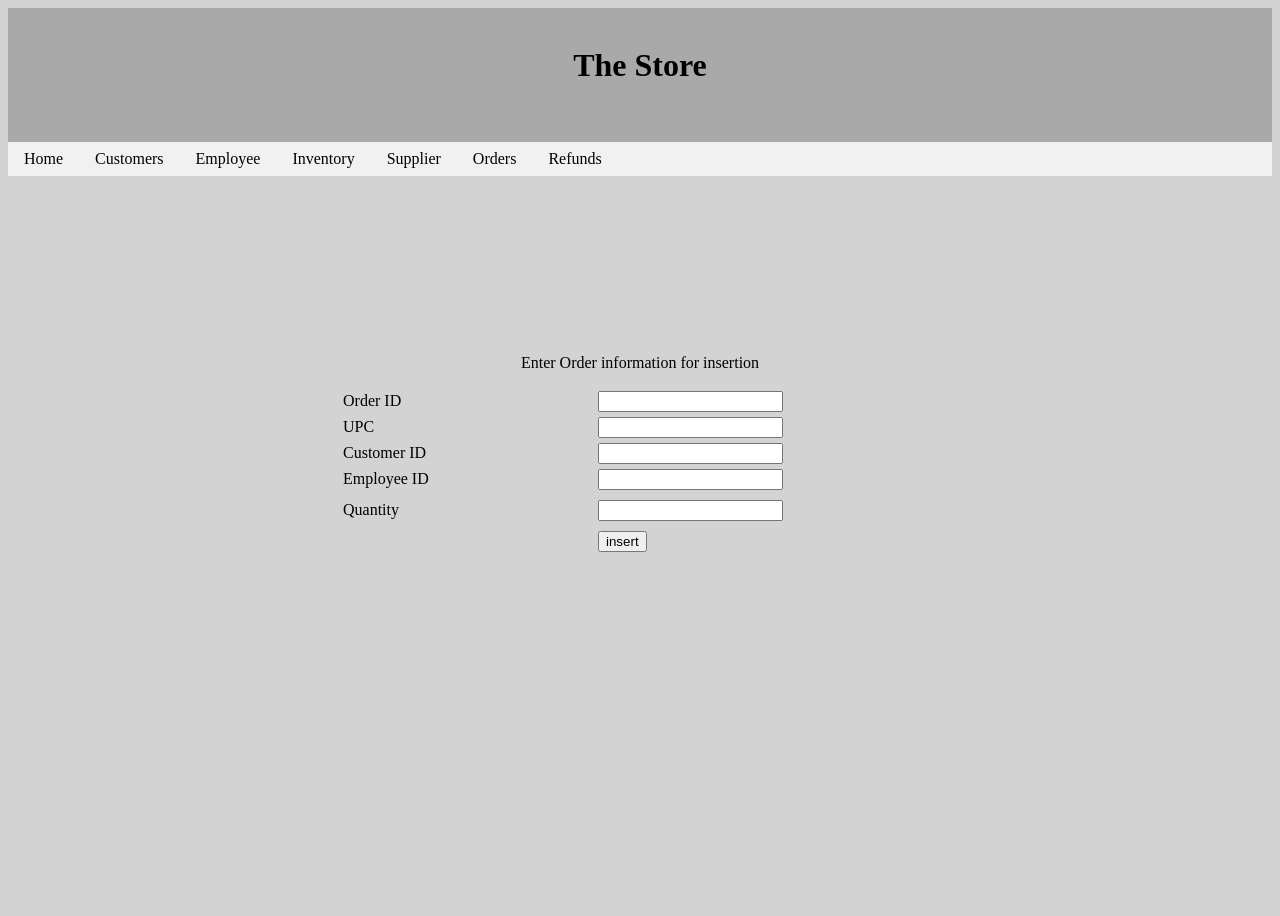
After one commit to HaydenMoore/database-design-group-3, a PHP site: page /order_insert.php in a window 1280 px wide. The commit adds this page. Run offline with PHP 8.4, Linux system fonts and the light colour scheme.

Commit message:
added order insert

```diff
--- /dev/null
+++ b/order_insert.php
@@ -0,0 +1,112 @@
+<!DOCTYPE html>
+<html>
+<body >
+<div align="center">
+<?php include('Navigation.html'); ?>
+<br>
+	<head>
+      <title>Insert Record in Inventory Table</title>
+	  <link rel="stylesheet" href="main.css">
+	</head>
+<br><br><br><br>
+
+	<?php
+		require("public_html/tableshow.php");
+		require("public_html/dbconnect.php");
+
+         if(isset($_POST['add'])) {
+
+            $i_orderID = $_POST['i_orderID'];
+            $i_UPC = $_POST['i_UPC'];
+            $i_customerID = $_POST['i_customerID'];
+            $i_employeeID = $_POST['i_employeeID'];
+            $i_quanity = $_POST['i_quanity'];
+
+
+            $sql = "INSERT INTO Orders ".
+               "(order_ID, UPC, customer_id, employee_id, quanity) "."VALUES ".
+               "('$i_orderID','$i_UPC','$i_customerID', '$i_employeeID', '$i_quanity')";
+
+            $retval = mysqli_query($conn, $sql);
+
+            if(! $retval ) {
+               die('Could not enter data: ' . mysqli_error($conn));
+            }
+
+            echo "Entered data successfully\n";
+             $sql = "update Inventory set quantity=quantity-($i_quanity) where UPC = "."($i_UPC)";
+
+             $retval = mysqli_query($conn, $sql);
+
+             if(! $retval ) {
+                 die('Could not enter data: ' . mysqli_error($conn));
+             }
+
+			echo " <br> Order table after insertion <br>";
+			show_orders($conn);
+
+            mysqli_close($conn);
+         }
+		 else if(isset($_POST['show'])){
+
+			 show_inventory($conn);
+		 }
+
+		 else {
+      ?>
+	  <br><br><br><br>
+     <p>Enter Order information for insertion <br> </p>
+      <form method = "post" action = "<?php $_PHP_SELF ?>">
+         <table width = "600" border = "0" cellspacing = "1" cellpadding = "2">
+            <tr>
+               <td width = "250">Order ID</td>
+               <td>
+                  <input name = "i_orderID" type = "text" id = "i_orderID">
+               </td>
+            </tr>
+
+            <tr>
+               <td width = "250">UPC</td>
+               <td>
+                  <input name = "i_UPC" type = "text" id = "i_UPC">
+               </td>
+            </tr>
+
+            <tr>
+               <td width = "250">Customer ID</td>
+               <td>
+                  <input name = "i_customerID" type = "text" id = "i_customerID">
+               </td>
+            </tr>
+
+            <tr>
+               <td width = "250">Employee ID</td>
+               <td> <input name="i_employeeID" type= "text" id = "i_employeeID"> </td>
+            </tr>
+            <tr>
+               <td width = "250"></td>
+               <td> </td>
+            </tr>
+
+            <tr>
+                <td width = "250">Quantity</td>
+                <td> <input name="i_quanity" type= "text" id = "i_quanity"> </td>
+            </tr>
+            <tr>
+                <td width = "250"></td>
+                <td> </td>
+            </tr>
+
+            <tr>
+               <td width = "250"> </td>
+               <td>
+                  <input name = "add" type = "submit" id = "add"  value = "insert">
+               </td>
+            </tr>
+		</table>
+
+   <?php
+      }
+   ?>
+</div>
+</body> </html>
--- a/orders.php
+++ b/orders.php
@@ -10,10 +10,9 @@
 <div align="center">
 <?php include('Navigation.html'); ?>
 <br>
-<p>Choose the function to either create, delete, or display info for orders. <br> </p>
+<p>Choose the function to either create or display info for orders. <br> </p>
 <tr>
 <td><a href="order_insert.php" style="color:blue;font-weight:bold;">Create </a> &nbsp&nbsp&nbsp&nbsp;</td>
-<td><a href="order__delete.php" style="color:blue;font-weight:bold;">Delete </a> &nbsp&nbsp&nbsp&nbsp;</td>
 <td><a href="order_display.php" style="color:blue;font-weight:bold;">Display</a> &nbsp&nbsp&nbsp&nbsp;</td>
 </tr>
 <table>
--- a/public_html/tableshow.php
+++ b/public_html/tableshow.php
@@ -179,7 +179,7 @@ if ($result->num_rows > 0) {
 
 
         } else {
-            echo $result->num_rows;
+             echo "0 results";
         }
         //$conn->close();
     }
@@ -217,7 +217,7 @@ if ($result->num_rows > 0) {
 
 
         } else {
-            echo $result->num_rows;
+    	       echo "0 results";
         }
         //$conn->close();
     }
--- a/refunds.php
+++ b/refunds.php
@@ -13,7 +13,6 @@
 <p>Choose the function to either create, delete, or display info for refunds. <br> </p>
 <tr>
 <td><a href="order_insert.php" style="color:blue;font-weight:bold;">Create </a> &nbsp&nbsp&nbsp&nbsp;</td>
-<td><a href="order__delete.php" style="color:blue;font-weight:bold;">Delete </a> &nbsp&nbsp&nbsp&nbsp;</td>
 <td><a href="order_display.php" style="color:blue;font-weight:bold;">Display</a> &nbsp&nbsp&nbsp&nbsp;</td>
 </tr>
 <table>
```
